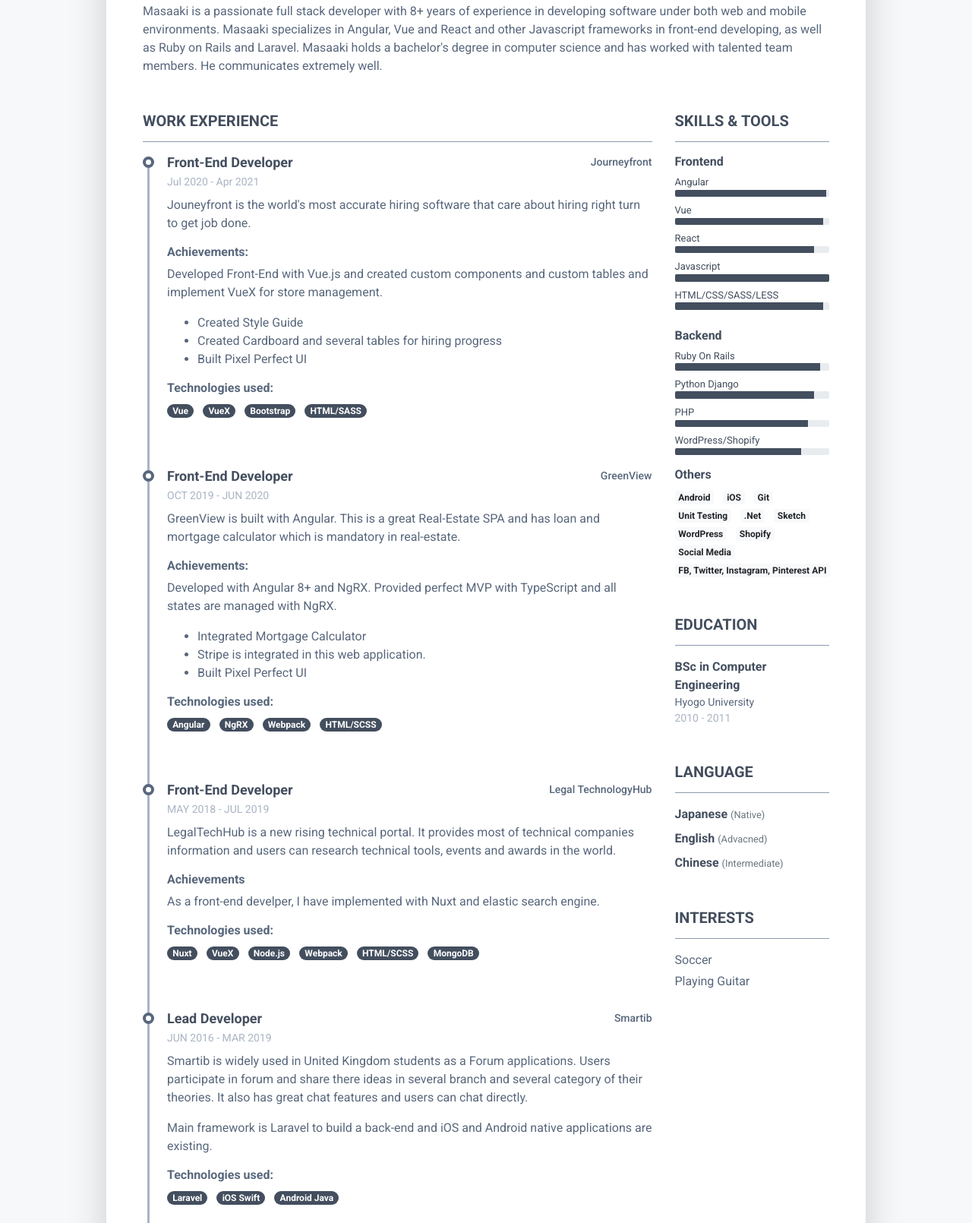
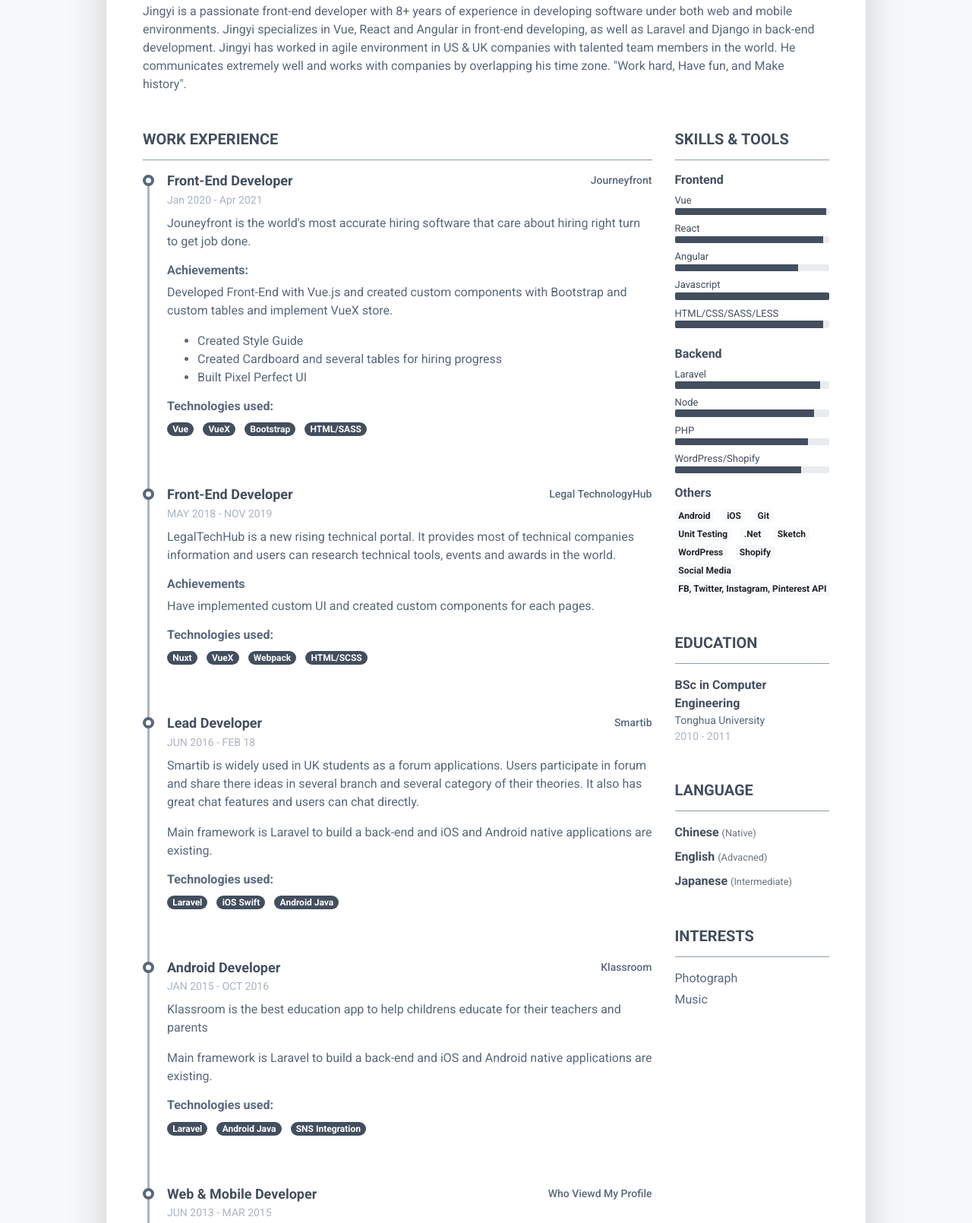
Before and after one commit to PandaPo23/pandapo23.github.io, a plain HTML site: page index.html in a window 1280 px wide. Shown: the part 351-1961 px from the top of the page at 76% size. Drawn offline with Linux system fonts and the light colour scheme.

Commit message:
updated jingyi's resume

```diff
--- a/index.html
+++ b/index.html
@@ -1,7 +1,7 @@
 <!DOCTYPE html>
 <html lang="en">
 <head>
-    <title>Pillar - Bootstrap 4 Resume/CV Template for Developers</title>
+    <title>Jingyi Wu's Resume</title>
 
     <!-- Meta -->
     <meta charset="utf-8">
@@ -29,16 +29,15 @@
 				    <img class="mr-3 img-fluid picture mx-auto" src="assets/images/myResume.jpg" alt="">
 				    <div class="media-body p-4 d-flex flex-column flex-md-row mx-auto mx-lg-0">
 					    <div class="primary-info">
-						    <h1 class="name mt-0 mb-1 text-white text-uppercase text-uppercase">Masaaki Hayashi</h1>
+						    <h1 class="name mt-0 mb-1 text-white text-uppercase text-uppercase">Jingyi Wu</h1>
 						    <div class="title mb-3">Front-End Developer</div>
 						    <ul class="list-unstyled">
 								<li class="mb-2"><a href="#"><i class="far fa-envelope fa-fw mr-2" data-fa-transform="grow-3"></i>pandapo1223@gmail.com</a></li>
-								<li class="mb-2"><a href="#"><i class="fas fa-phone" data-fa-transform="grow-3"></i>&nbsp;&nbsp;+1 716 406 3383</a></li>
 						    </ul>
 					    </div><!--//primary-info-->
 					    <div class="secondary-info ml-md-auto mt-2">
 						    <ul class="resume-social list-unstyled">
-				                <li class="mb-3"><a href="#"><span class="fa-container text-center mr-2"><i class="fab fa-linkedin-in fa-fw"></i></span>linkedin.com/in/masaaki-hayashi-8b19bb1b8/</a></li>
+				                <li class="mb-3"><a href="#"><span class="fa-container text-center mr-2"><i class="fab fa-linkedin-in fa-fw"></i></span>linkedin.com/in/jingyi-wu-8b19bb1b8/</a></li>
 				                <li class="mb-3"><a href="#"><span class="fa-container text-center mr-2"><i class="fab fa-github-alt fa-fw"></i></span>github.com/PandaPo23</a></li>
 						    </ul>
 					    </div><!--//secondary-info-->
@@ -50,8 +49,12 @@
 			    <section class="resume-section summary-section mb-5">
 				    <h2 class="resume-section-title text-uppercase font-weight-bold pb-3 mb-3">Career Summary</h2>
 				    <div class="resume-section-content">
-					    <p class="mb-0">Masaaki is a passionate full stack developer with 8+ years of experience in developing software under both web and mobile environments.
-							Masaaki specializes in Angular, Vue and React and other Javascript frameworks in front-end developing, as well as Ruby on Rails and Laravel. Masaaki holds a bachelor's degree in computer science and has worked with talented team members. He communicates extremely well.</p>				    </div>
+					    <p class="mb-0">Jingyi is a passionate front-end developer with 8+ years of experience in developing software under both web and mobile environments.
+							Jingyi specializes in Vue, React and Angular in front-end developing, as well as Laravel and Django in back-end development.
+							Jingyi has worked in agile environment in US & UK companies with talented team members in the world.
+							He communicates extremely well and works with companies by overlapping his time zone.
+							"Work hard, Have fun, and Make history".</p>
+					</div>
 			    </section><!--//summary-section-->
 			    <div class="row">
 				    <div class="col-lg-9">
@@ -65,12 +68,12 @@
 										        <h3 class="resume-position-title font-weight-bold mb-1">Front-End Developer</h3>
 										        <div class="resume-company-name ml-auto">Journeyfront</div>
 										    </div><!--//row-->
-										    <div class="resume-position-time">Jul 2020 - Apr 2021</div>
+										    <div class="resume-position-time">Jan 2020 - Apr 2021</div>
 									    </div><!--//resume-timeline-item-header-->
 									    <div class="resume-timeline-item-desc">
 										    <p>Jouneyfront is the world's most accurate hiring software that care about hiring right turn to get job done.</p>
 										    <h4 class="resume-timeline-item-desc-heading font-weight-bold">Achievements:</h4>
-										    <p>Developed Front-End with Vue.js and created custom components and custom tables and implement VueX for store management.</p>
+										    <p>Developed Front-End with Vue.js and created custom components with Bootstrap and custom tables and implement VueX store.</p>
 										    <ul>
 											    <li>Created Style Guide</li>
 											    <li>Created Cardboard and several tables for hiring progress</li>
@@ -87,53 +90,24 @@
 								    </article><!--//resume-timeline-item-->
 
 								    <article class="resume-timeline-item position-relative pb-5">
-									    <div class="resume-timeline-item-header mb-2">
-										    <div class="d-flex flex-column flex-md-row">
-										        <h3 class="resume-position-title font-weight-bold mb-1">Front-End Developer</h3>
-										        <div class="resume-company-name ml-auto">GreenView</div>
-										    </div><!--//row-->
-										    <div class="resume-position-time">OCT 2019 - JUN 2020</div>
-									    </div><!--//resume-timeline-item-header-->
-									    <div class="resume-timeline-item-desc">
-										    <p>GreenView is built with Angular. This is a great Real-Estate SPA and has loan and mortgage calculator which is mandatory in real-estate.</p>
-										    <h4 class="resume-timeline-item-desc-heading font-weight-bold">Achievements:</h4>
-										    <p>Developed with Angular 8+ and NgRX. Provided perfect MVP with TypeScript and all states are managed with NgRX.</p>
-										    <ul>
-											    <li>Integrated Mortgage Calculator</li>
-											    <li>Stripe is integrated in this web application.</li>
-											    <li>Built Pixel Perfect UI</li>
-										    </ul>
-										    <h4 class="resume-timeline-item-desc-heading font-weight-bold">Technologies used:</h4>
-										    <ul class="list-inline">
-											    <li class="list-inline-item"><span class="badge badge-primary badge-pill">Angular</span></li>
-											    <li class="list-inline-item"><span class="badge badge-primary badge-pill">NgRX</span></li>
-											    <li class="list-inline-item"><span class="badge badge-primary badge-pill">Webpack</span></li>
-											    <li class="list-inline-item"><span class="badge badge-primary badge-pill">HTML/SCSS</span></li>
-										    </ul>
-									    </div><!--//resume-timeline-item-desc-->
-								    </article><!--//resume-timeline-item-->
-
-								    <article class="resume-timeline-item position-relative pb-5">
 
 									    <div class="resume-timeline-item-header mb-2">
 										    <div class="d-flex flex-column flex-md-row">
 										        <h3 class="resume-position-title font-weight-bold mb-1">Front-End Developer</h3>
 										        <div class="resume-company-name ml-auto">Legal TechnologyHub</div>
 										    </div><!--//row-->
-										    <div class="resume-position-time">MAY 2018 - JUL 2019</div>
+										    <div class="resume-position-time">MAY 2018 - NOV 2019</div>
 									    </div><!--//resume-timeline-item-header-->
 									    <div class="resume-timeline-item-desc">
 										    <p>LegalTechHub is a new rising technical portal. It provides most of technical companies information and users can research technical tools, events and awards in the world.</p>
 										    <h4 class="resume-timeline-item-desc-heading font-weight-bold">Achievements</h4>
-										    <p>As a front-end develper, I have implemented with Nuxt and elastic search engine.</p>
+										    <p>Have implemented custom UI and created custom components for each pages.</p>
 										    <h4 class="resume-timeline-item-desc-heading font-weight-bold">Technologies used:</h4>
 										    <ul class="list-inline">
 											    <li class="list-inline-item"><span class="badge badge-primary badge-pill">Nuxt</span></li>
 											    <li class="list-inline-item"><span class="badge badge-primary badge-pill">VueX</span></li>
-											    <li class="list-inline-item"><span class="badge badge-primary badge-pill">Node.js</span></li>
 											    <li class="list-inline-item"><span class="badge badge-primary badge-pill">Webpack</span></li>
 											    <li class="list-inline-item"><span class="badge badge-primary badge-pill">HTML/SCSS</span></li>
-											    <li class="list-inline-item"><span class="badge badge-primary badge-pill">MongoDB</span></li>
 										    </ul>
 									    </div><!--//resume-timeline-item-desc-->
 
@@ -146,10 +120,10 @@
 										        <h3 class="resume-position-title font-weight-bold mb-1">Lead Developer</h3>
 										        <div class="resume-company-name ml-auto">Smartib</div>
 										    </div><!--//row-->
-										    <div class="resume-position-time">JUN 2016 - MAR 2019</div>
+										    <div class="resume-position-time">JUN 2016 - FEB 18</div>
 									    </div><!--//resume-timeline-item-header-->
 									    <div class="resume-timeline-item-desc">
-										    <p>Smartib is widely used in United Kingdom students as a Forum applications. Users participate in forum and share there ideas in several branch and several category of their theories. It also has great chat features and users can chat directly.</p>
+										    <p>Smartib is widely used in UK students as a forum applications. Users participate in forum and share there ideas in several branch and several category of their theories. It also has great chat features and users can chat directly.</p>
 										    <p>Main framework is Laravel to build a back-end and iOS and Android native applications are existing.</p>
 										    <h4 class="resume-timeline-item-desc-heading font-weight-bold">Technologies used:</h4>
 										    <ul class="list-inline">
@@ -171,10 +145,10 @@
 									    </div><!--//resume-timeline-item-header-->
 									    <div class="resume-timeline-item-desc">
 										    <p>Klassroom is the best education app to help childrens educate for their teachers and parents</p>
-										    <p>Main framework is Python to build a back-end and iOS and Android native applications are existing.</p>
+										    <p>Main framework is Laravel to build a back-end and iOS and Android native applications are existing.</p>
 										    <h4 class="resume-timeline-item-desc-heading font-weight-bold">Technologies used:</h4>
 										    <ul class="list-inline">
-											    <li class="list-inline-item"><span class="badge badge-primary badge-pill">Python</span></li>
+											    <li class="list-inline-item"><span class="badge badge-primary badge-pill">Laravel</span></li>
 											    <li class="list-inline-item"><span class="badge badge-primary badge-pill">Android Java</span></li>
 											    <li class="list-inline-item"><span class="badge badge-primary badge-pill">SNS Integration</span></li>
 										    </ul>
@@ -240,21 +214,21 @@
 							        <h4 class="resume-skills-cat font-weight-bold">Frontend</h4>
 							        <ul class="list-unstyled mb-4">
 								        <li class="mb-2">
-								            <div class="resume-skill-name">Angular</div>
+								            <div class="resume-skill-name">Vue</div>
 									        <div class="progress resume-progress">
 											    <div class="progress-bar theme-progress-bar-dark" role="progressbar" style="width: 98%" aria-valuenow="25" aria-valuemin="0" aria-valuemax="100"></div>
 											</div>
 								        </li>
 								        <li class="mb-2">
-								            <div class="resume-skill-name">Vue</div>
+								            <div class="resume-skill-name">React</div>
 									        <div class="progress resume-progress">
 											    <div class="progress-bar theme-progress-bar-dark" role="progressbar" style="width: 96%" aria-valuenow="25" aria-valuemin="0" aria-valuemax="100"></div>
 											</div>
 								        </li>
 								        <li class="mb-2">
-								            <div class="resume-skill-name">React</div>
+								            <div class="resume-skill-name">Angular</div>
 									        <div class="progress resume-progress">
-											    <div class="progress-bar theme-progress-bar-dark" role="progressbar" style="width: 90%" aria-valuenow="25" aria-valuemin="0" aria-valuemax="100"></div>
+											    <div class="progress-bar theme-progress-bar-dark" role="progressbar" style="width: 80%" aria-valuenow="25" aria-valuemin="0" aria-valuemax="100"></div>
 											</div>
 										</li>
 										<li class="mb-2">
@@ -276,13 +250,13 @@
 						            <h4 class="resume-skills-cat font-weight-bold">Backend</h4>
 							        <ul class="list-unstyled">
 								        <li class="mb-2">
-								            <div class="resume-skill-name">Ruby On Rails</div>
+								            <div class="resume-skill-name">Laravel</div>
 									        <div class="progress resume-progress">
 											    <div class="progress-bar theme-progress-bar-dark" role="progressbar" style="width: 94%" aria-valuenow="25" aria-valuemin="0" aria-valuemax="100"></div>
 											</div>
 								        </li>
 								        <li class="mb-2">
-								            <div class="resume-skill-name">Python Django</div>
+								            <div class="resume-skill-name">Node</div>
 									        <div class="progress resume-progress">
 											    <div class="progress-bar theme-progress-bar-dark" role="progressbar" style="width: 90%" aria-valuenow="25" aria-valuemin="0" aria-valuemax="100"></div>
 											</div>
@@ -325,7 +299,7 @@
 							    <ul class="list-unstyled">
 								    <li class="mb-2">
 								        <div class="resume-degree font-weight-bold">BSc in Computer Engineering</div>
-								        <div class="resume-degree-org">Hyogo University</div>
+								        <div class="resume-degree-org">Tonghua University</div>
 								        <div class="resume-degree-time">2010 - 2011</div>
 								    </li>
 							    </ul>
@@ -336,9 +310,9 @@
 						    <h2 class="resume-section-title text-uppercase font-weight-bold pb-3 mb-3">Language</h2>
 						    <div class="resume-section-content">
 							    <ul class="list-unstyled resume-lang-list">
-								    <li class="mb-2"><span class="resume-lang-name font-weight-bold">Japanese</span> <small class="text-muted font-weight-normal">(Native)</small></li>
+								    <li class="mb-2"><span class="resume-lang-name font-weight-bold">Chinese</span> <small class="text-muted font-weight-normal">(Native)</small></li>
 									<li class="mb-2 align-middle"><span class="resume-lang-name font-weight-bold">English</span> <small class="text-muted font-weight-normal">(Advacned)</small></li>
-									<li class="mb-2 align-middle"><span class="resume-lang-name font-weight-bold">Chinese</span> <small class="text-muted font-weight-normal">(Intermediate)</small></li>
+									<li class="mb-2 align-middle"><span class="resume-lang-name font-weight-bold">Japanese</span> <small class="text-muted font-weight-normal">(Intermediate)</small></li>
 							    </ul>
 						    </div>
 					    </section><!--//language-section-->
@@ -346,8 +320,8 @@
 						    <h2 class="resume-section-title text-uppercase font-weight-bold pb-3 mb-3">Interests</h2>
 						    <div class="resume-section-content">
 							    <ul class="list-unstyled">
-								    <li class="mb-1">Soccer</li>
-								    <li class="mb-1">Playing Guitar</li>
+								    <li class="mb-1">Photograph</li>
+								    <li class="mb-1">Music</li>
 							    </ul>
 						    </div>
 					    </section><!--//interests-section-->
```
